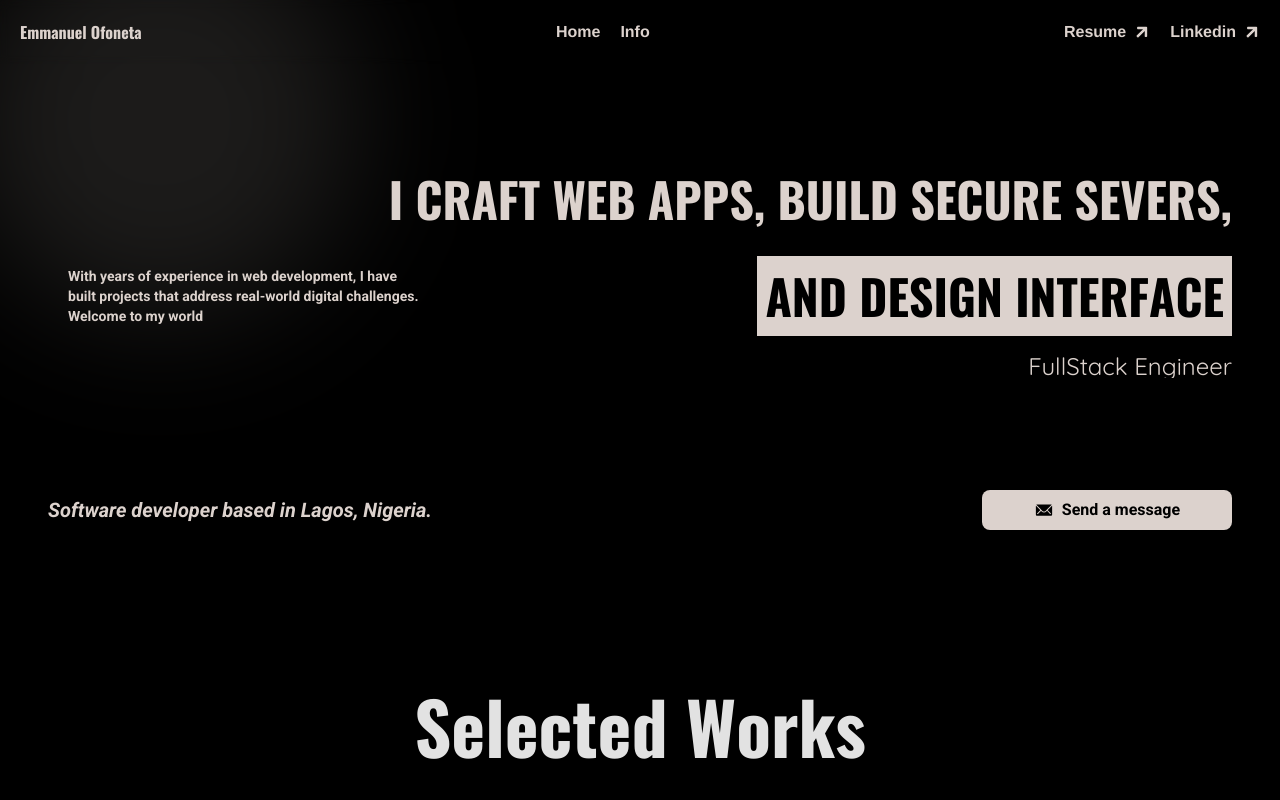
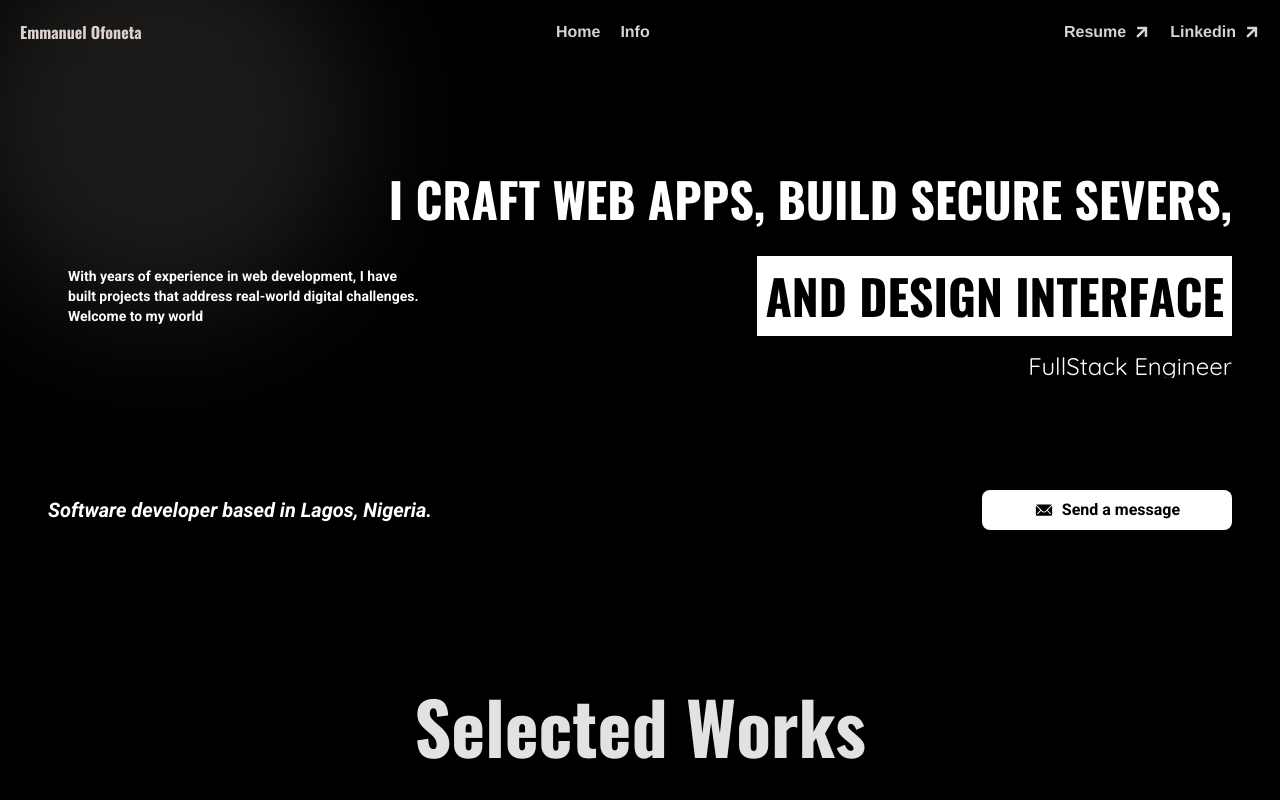
Before and after one commit to Lordmaryo/portfolio, a React (Vite) app: page / in a window 1280 px wide. Shown: the top 800 px of the page. Built offline with nearby package versions, Linux system fonts and the light colour scheme.

Commit message:
bug fixes

```diff
--- a/src/Components/NavBar.tsx
+++ b/src/Components/NavBar.tsx
@@ -67,7 +67,7 @@ const NavBar = () => {
       <ul className="flex-row gap-5 hidden md:flex">
         <li id="nav-3">
           <a
-            href="/pdf/resume1.pdf"
+            href="/pdf/Resume1.pdf"
             target="_blank"
             className="flex flex-row gap-2 justify-center items-center transition-all duration-300 hover:text-shadow-glow"
           >
@@ -100,7 +100,7 @@ const NavBar = () => {
         <ul className="flex flex-col gap-5">
           <li id="nav-3">
             <a
-              href="/pdf/resume1.pdf"
+              href="/pdf/Resume1.pdf"
               target="_blank"
               className="flex flex-row gap-2 justify-center items-center transition-all duration-300 hover:text-shadow-glow"
             >
--- a/src/Home-components/Hero.tsx
+++ b/src/Home-components/Hero.tsx
@@ -36,9 +36,9 @@ const Hero = () => {
   }, []);
 
   return (
-    <>
+    <div className="text-white">
       <div className="px-5 md:py-14 sm:px-8 md:px-12">
-        <div className="text-right">
+        <div className="text-right pt-10 sm:p-0">
           <div>
             <h3 className="md:hidden oswald-font text-[#a19b98] text-left my-1">
               Emmanuel ofoneta - Fullstack developer
@@ -59,7 +59,7 @@ const Hero = () => {
               that address real-world digital challenges. Welcome to my world
             </p>
             <p
-              className="oswald-font uppercase bg-[#dcd2cd] sm:px-2 sm:py-4 text-[#000] text-lg sm:text-xl md:text-2xl lg:text-5xl font-semibold"
+              className="oswald-font uppercase bg-[#fff] sm:px-2 sm:py-4 text-[#000] text-lg sm:text-xl md:text-2xl lg:text-5xl font-semibold"
               id="target-3"
             >
               and design interface
@@ -76,20 +76,18 @@ const Hero = () => {
         </div>
 
         <div className="flex flex-row justify-between items-center mt-20 md:mt-[7rem]">
-          <div className="italic text-lg md:text-xl font-bold sm:w[20%]">
+          <div className="italic md:text-xl font-bold sm:w[20%]">
             Software developer based in Lagos, Nigeria.
           </div>
-          <a
-            href="#contact"
-          >
-            <button className="sm:px-4 lg:px-0 hidden sm:flex flex-row flex-nowrap justify-center transition-all rounded-lg font-bold items-center gap-2 bg-[#dcd2cd] text-[#000] sm:w-full md:w-full lg:w-[250px] py-2 hover:translate-x-[-4px] hover:translate-y-[-4px] hover:rounded-md hover:shadow-[4px_4px_0px_#979492] active:translate-x-[0px] active:translate-y-[0px] active:rounded-2xl active:shadow-none">
+          <a href="#contact">
+            <button className="sm:px-4 lg:px-0 hidden sm:flex flex-row flex-nowrap justify-center transition-all rounded-lg font-bold items-center gap-2 bg-[#fff] text-[#000] sm:w-full md:w-full lg:w-[250px] py-2 hover:translate-x-[-4px] hover:translate-y-[-4px] hover:rounded-md hover:shadow-[4px_4px_0px_#979492] active:translate-x-[0px] active:translate-y-[0px] active:rounded-2xl active:shadow-none">
               <IoIosMail size={20} />
               <span>Send a message</span>
             </button>
           </a>
         </div>
       </div>
-    </>
+    </div>
   );
 };
 
```
